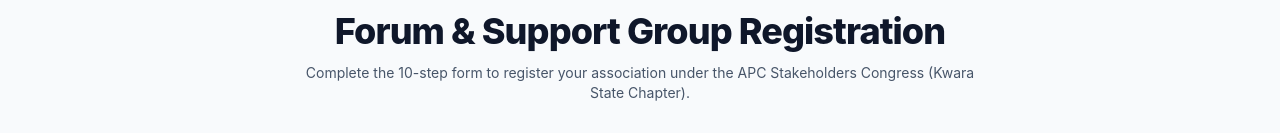
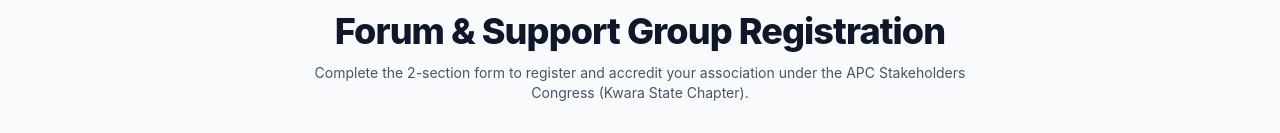
Before and after one commit to hunatech434-lang/apc-stakeholders-congress, a Next.js app: page /register in a window 1280 px wide. Shown: the part 200-333 px from the top of the page. Built offline with nearby package versions, Linux system fonts and the light colour scheme; no server answers; the database is empty.

Commit message:
chore: update register page subtitle to 2-section form

```diff
--- a/src/app/register/page.tsx
+++ b/src/app/register/page.tsx
@@ -20,7 +20,7 @@
             Forum & Support Group Registration
           </h1>
           <p className="text-xs sm:text-sm text-slate-600">
-            Complete the 10-step form to register your association under the APC Stakeholders Congress (Kwara State Chapter).
+            Complete the 2-section form to register and accredit your association under the APC Stakeholders Congress (Kwara State Chapter).
           </p>
         </div>
 
```
